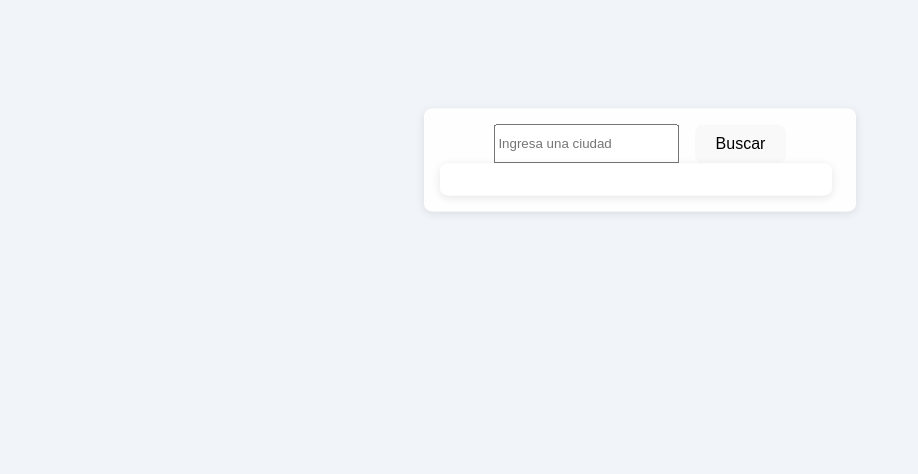
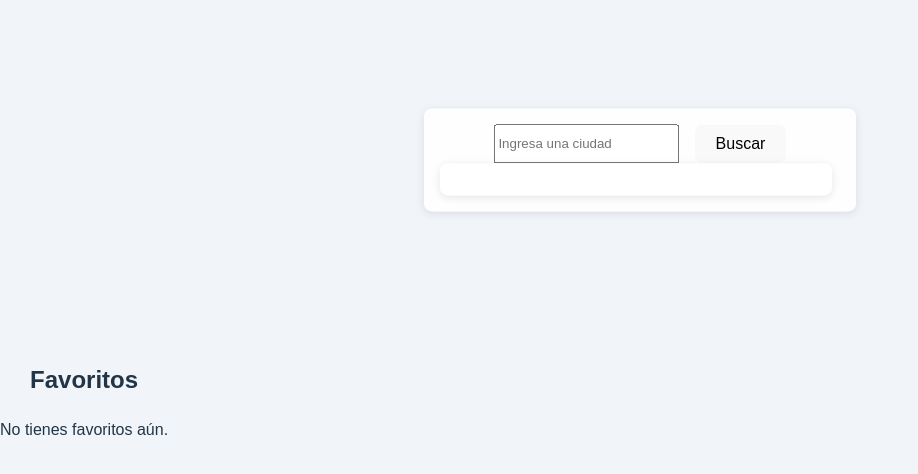
Before and after one commit to samucopp/AEMETPro, a React (Vite) app: page / in a window 1280 px wide. Shown: the top 474 px of the page, without its empty margins (0-918 px from the left). Built offline with nearby package versions, Linux system fonts and the light colour scheme.

Commit message:
favoritos, aun por refinar, añadido

```diff
--- a/src/App.jsx
+++ b/src/App.jsx
@@ -1,16 +1,54 @@
-import { useState } from 'react';
-//import Favorites from './favorites/Favorites';
+import { useState, useEffect} from 'react';
+import ItemList from "./favorites/ItemList";
+import FavoritesList from "./favorites/FavoriteList";
 import SearchBar from './search-bar/SearchBar';
 //import WeatherCard from './weatherCard/WeatherCard';
 
-export default function App() {
+ export default function App() {
   const [selectedCity, setSelectedCity] = useState(null);
 
   return (
     <div>
-      {/* <Favorites /> */}
+        <FavoritesList />
       <SearchBar onSubmit={setSelectedCity} />
       {selectedCity && <WeatherCard />}
     </div>
   );
 }
+ /* function App() {
+    const [items, setItems] = useState([
+        { id: 1, name: "Item 1" },
+        { id: 2, name: "Item 2" },
+        { id: 3, name: "Item 3" },
+    ]);
+    const [favorites, setFavorites] = useState([]);
+
+    useEffect(() => {
+        const savedFavorites = loadFromLocalStorage("favorites");
+        if (savedFavorites) {
+            setFavorites(savedFavorites);
+        }
+    }, []);
+
+    useEffect(() => {
+        saveToLocalStorage("favorites", favorites);
+    }, [favorites]);
+
+    const toggleFavorite = (item) => {
+        setFavorites((prevFavorites) =>
+            prevFavorites.some((fav) => fav.id === item.id)
+                ? prevFavorites.filter((fav) => fav.id !== item.id)
+                : [...prevFavorites, item]
+        );
+    };
+
+    return (
+        <div>
+            <h1>Lista de elementos</h1>
+            <ItemList items={items} favorites={favorites} toggleFavorite={toggleFavorite} />
+            <FavoritesList favorites={favorites} />
+        </div>
+    );
+} */
+
+/* export default App; */
--- /dev/null
+++ b/src/favorites/FavoriteList.jsx
@@ -0,0 +1,29 @@
+import { useState,useEffect } from "react";
+import { saveToLocalStorage, loadFromLocalStorage } from "../utils/localStorageHelpers";
+
+function FavoritesList() {
+    const [favorites, setFavorites] = useState([]);
+
+    useEffect(() => {
+        const savedFavorites = loadFromLocalStorage("favorites");
+        if (savedFavorites) {
+            setFavorites(savedFavorites);
+        }
+    }, []);
+    return (
+        <div>
+            <h2>Favoritos</h2>
+            {favorites.length > 0 ? (
+                <ul>
+                    {favorites.map((fav) => (
+                        <li key={fav.id}>{fav.name}</li>
+                    ))}
+                </ul>
+            ) : (
+                <p>No tienes favoritos aún.</p>
+            )}
+        </div>
+    );
+}
+
+export default FavoritesList;
--- /dev/null
+++ b/src/favorites/ItemList.jsx
@@ -0,0 +1,18 @@
+function ItemList({ items, favorites, toggleFavorite }) {
+    const isFavorite = (item) => favorites.some((fav) => fav.id === item.id);
+
+    return (
+        <ul>
+            {items.map((item) => (
+                <li key={item.id}>
+                    {item.name}
+                    <button onClick={() => toggleFavorite(item)}>
+                        {isFavorite(item) ? "Quitar de Favoritos" : "Agregar a Favoritos"}
+                    </button>
+                </li>
+            ))}
+        </ul>
+    );
+}
+
+export default ItemList;
--- /dev/null
+++ b/src/utils/localStorageHelpers.js
@@ -0,0 +1,8 @@
+export const saveToLocalStorage = (key, data) => {
+    localStorage.setItem(key, JSON.stringify(data));
+};
+
+export const loadFromLocalStorage = (key) => {
+    const data = localStorage.getItem(key);
+    return data ? JSON.parse(data) : null;
+};
```
Also changed, not shown: src/favorites/Favorites.jsx (deleted).
